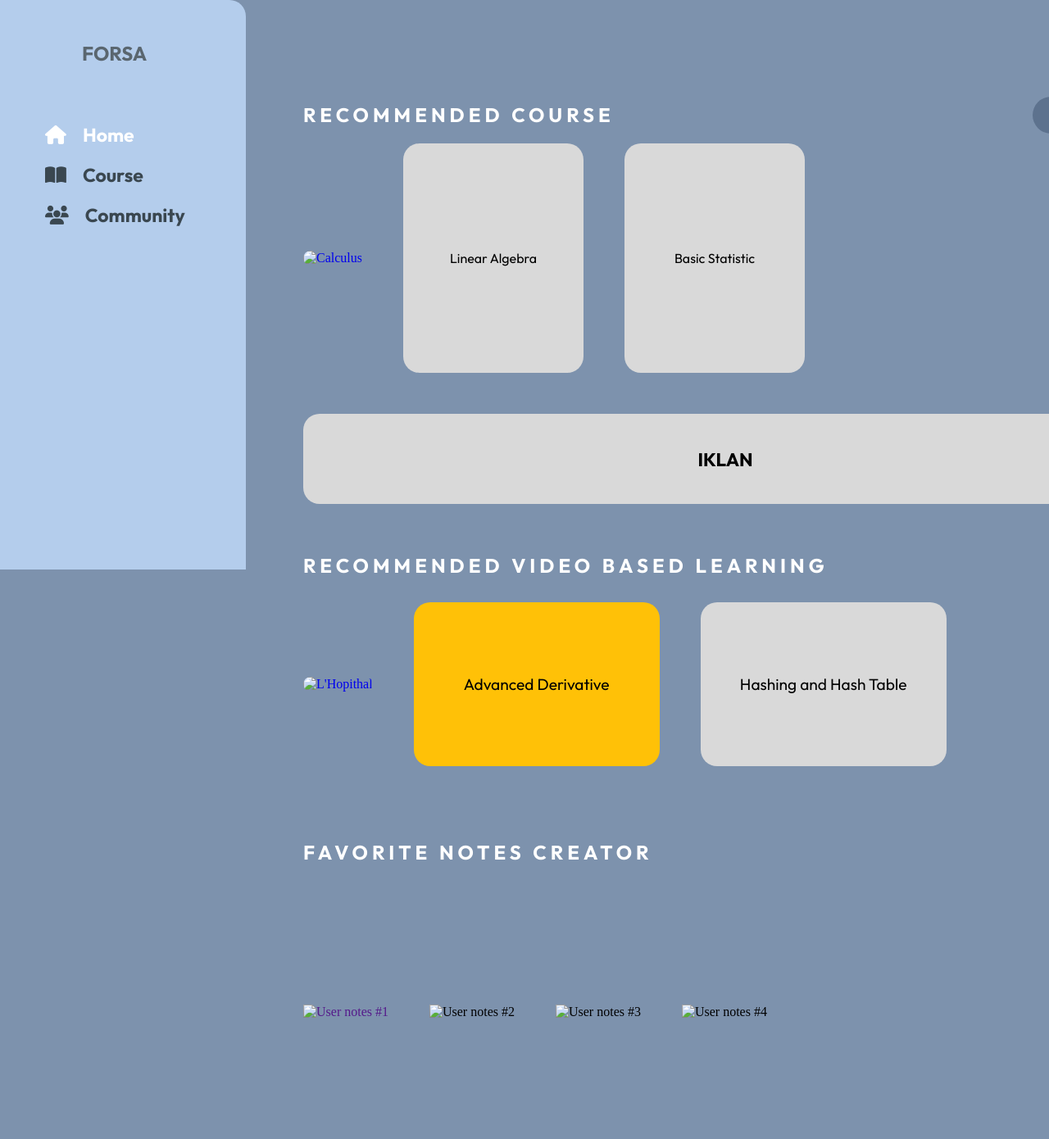
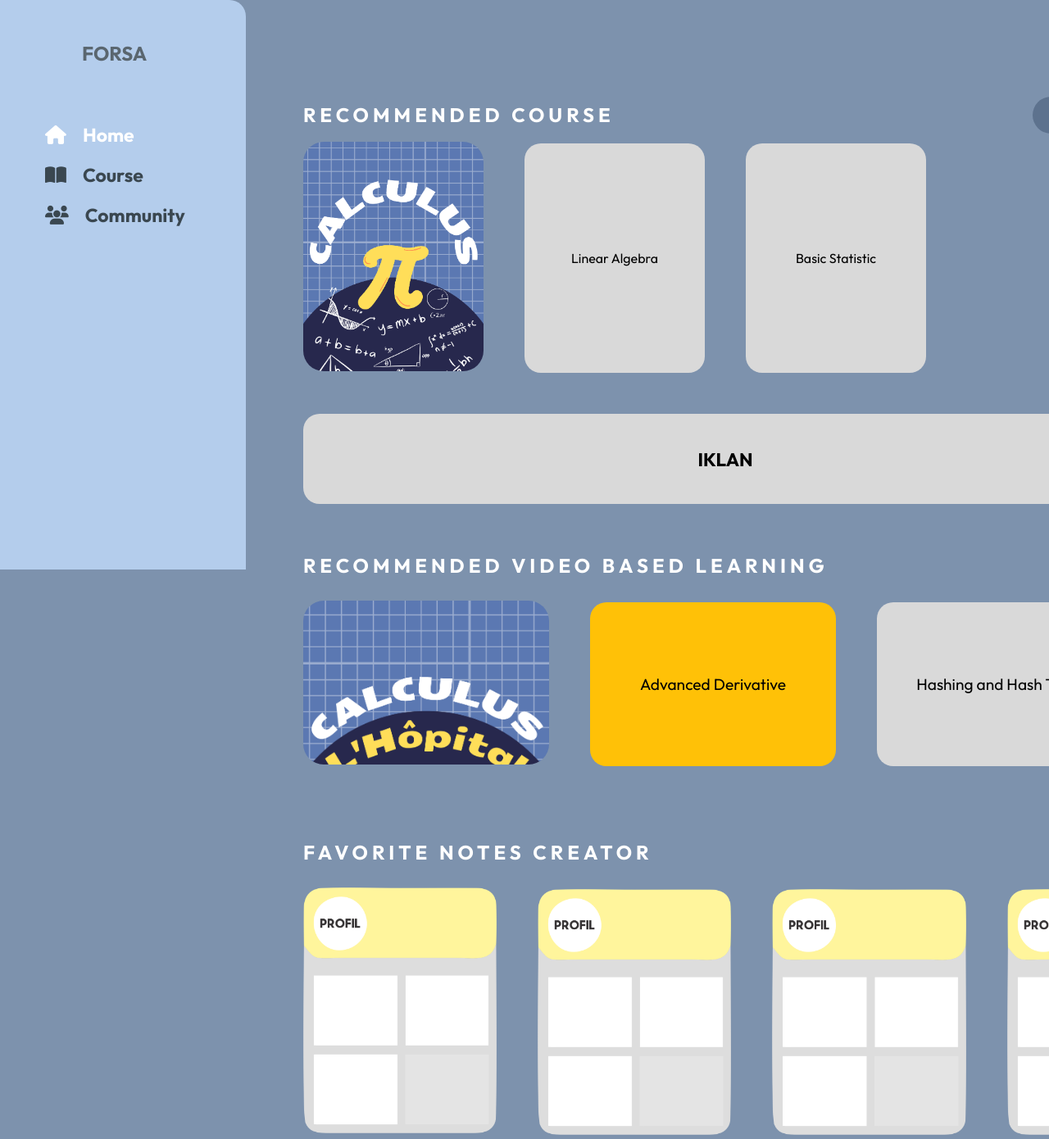
Before and after one commit to SatrioHalim/project_HCI_10, a plain HTML site: page homePage.html in a window 1280 px wide. Shown: the top 1390 px of the page at 82% size. Drawn offline with Linux system fonts and the light colour scheme; the site is published under a folder, as on GitHub Pages, so addresses that start at the root find nothing.

Commit message:
Update homePage.html

```diff
--- a/homePage.html
+++ b/homePage.html
@@ -23,7 +23,7 @@
         <div class="content">
             <div class="container_profile">
                 <a href="">
-                    <img src="/assets/icon profile.png" alt="profile" id="icon_profile">
+                    <img src="assets/icon profile.png" alt="profile" id="icon_profile">
                 </a>
             </div>
             <div class="container_recommended_see_all">
@@ -33,7 +33,7 @@
             <div class="container_recommended_course">
                 <!-- tag <a> buat ngeconnect ke link -->
                 <a href="courseCalculus.html">
-                    <img src="/assets/icon course.png" alt="Calculus" id="image_course_001">
+                    <img src="assets/icon course.png" alt="Calculus" id="image_course_001">
                 </a>
                 <div class="box">Linear Algebra</div>
                 <div class="box">Basic Statistic</div>
@@ -45,16 +45,16 @@
             </a>
             <h2 id="font_recommended_video_based_learning">RECOMMENDED VIDEO BASED LEARNING</h2>
             <div class="container_recommended_video">
-                <a href="lhopital.html"><img src="/assets/icon recommended video.png" alt="L'Hopithal" id="image_video_001"></a>
+                <a href="lhopital.html"><img src="assets/icon recommended video.png" alt="L'Hopithal" id="image_video_001"></a>
                 <div class="box_recommended_video" id="box_video_001">Advanced Derivative</div>
                 <div class="box_recommended_video" id="box_video_002">Hashing and Hash Table</div>
             </div>
             <h2 id="font_favorite_note">FAVORITE NOTES CREATOR</h2>
             <div class="container_favorite_notes">
-                    <a href=""><img src="/assets/Icon favorite notes.png" alt="User notes #1" class="icon_favorite_note"></a>
-                    <img src="/assets/Icon favorite notes.png" alt="User notes #2" class="icon_favorite_note">
-                    <img src="/assets/Icon favorite notes.png" alt="User notes #3" class="icon_favorite_note">
-                    <img src="/assets/Icon favorite notes.png" alt="User notes #4" class="icon_favorite_note">
+                    <a href=""><img src="assets/Icon favorite notes.png" alt="User notes #1" class="icon_favorite_note"></a>
+                    <img src="assets/Icon favorite notes.png" alt="User notes #2" class="icon_favorite_note">
+                    <img src="assets/Icon favorite notes.png" alt="User notes #3" class="icon_favorite_note">
+                    <img src="assets/Icon favorite notes.png" alt="User notes #4" class="icon_favorite_note">
             </div>
         </div>
     </div>
```
